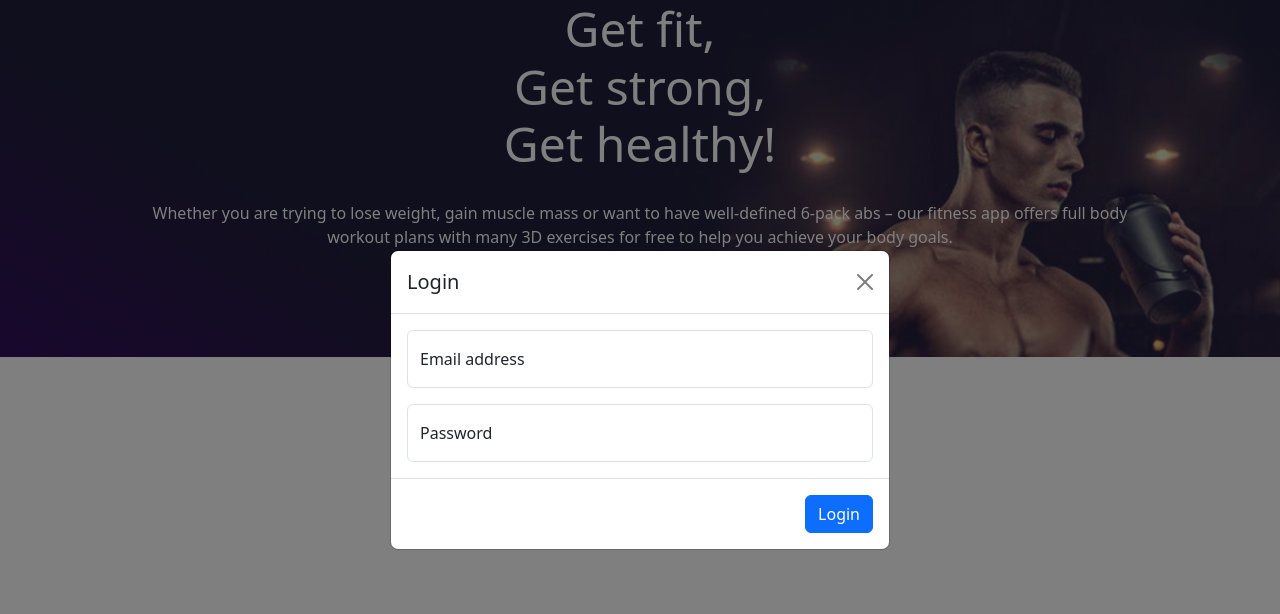
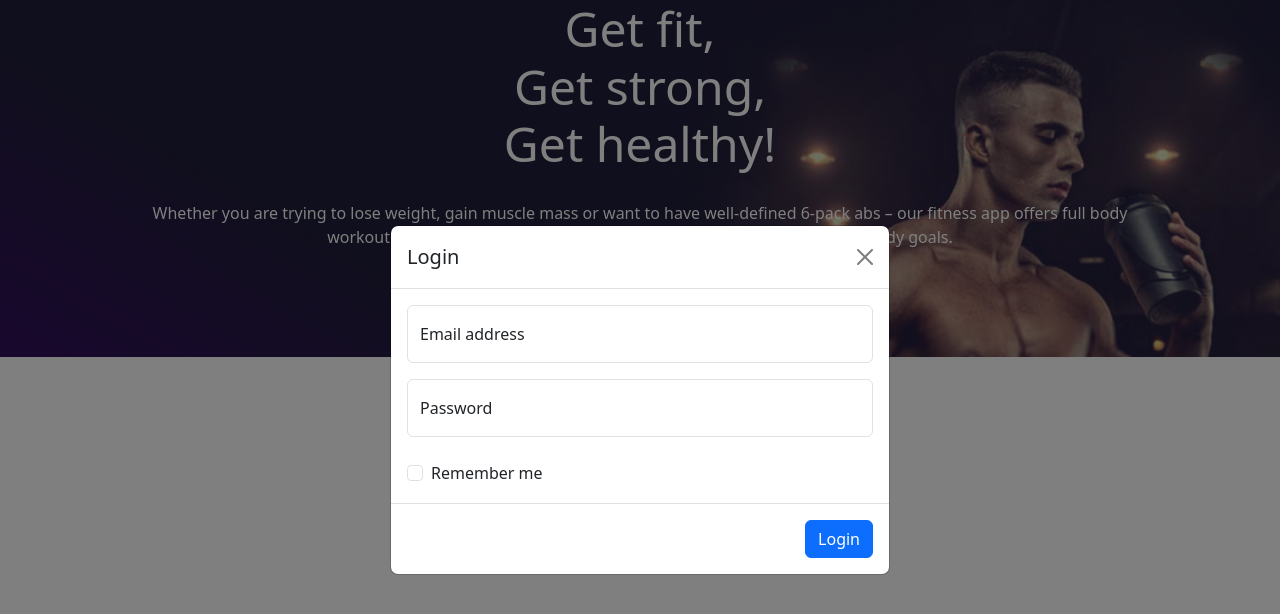
Before and after one commit to CodeITLab/fit_track_frontend_app, a Vue app: page / in a window 1280 px wide. Both pictures are taken after a click on the button "Log in". Shown: the top 614 px of the page. Built offline with nearby package versions, Linux system fonts and the light colour scheme.

Commit message:
Add: remember me checkbox

```diff
--- a/src/components/modal-components/google-login-modal/GoogleLoginModal.vue
+++ b/src/components/modal-components/google-login-modal/GoogleLoginModal.vue
@@ -19,10 +19,17 @@
                             <label for="floatingPassword">Password</label>
                         </div>
                     </div>
-                    <div class="additional-login-info">
+                    <div class="additional-login-info mt-4">
+                        <div class="form-check">
+                            <input class="form-check-input" type="checkbox" value="" id="flexCheckDefault">
+                            <label class="form-check-label" for="flexCheckDefault">
+                                Remember me
+                            </label>
+                        </div>
+                    </div>
+                    <div class="social-media-login">
 
                     </div>
-                    <div class="social-media-login"></div>
                 </div>
                 <div class="modal-footer w-100">
                     <button type="button w-100" class="btn btn-primary">Login</button>
```
